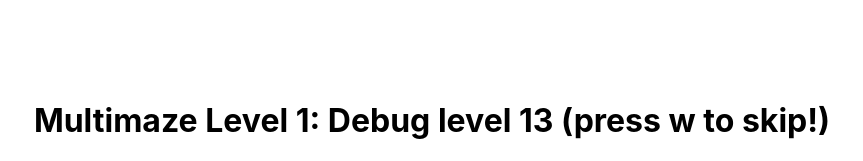
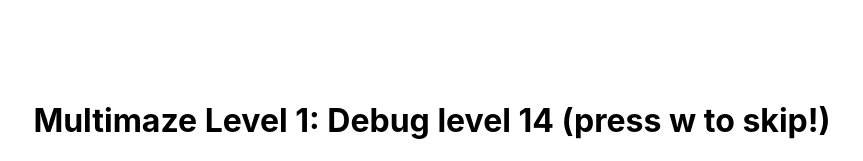
Before and after one commit to polkerty/multimaze, a Next.js app: page / in a window 1280 px wide. Shown: the top 161 px of the page, without its empty margins (208-1071 px from the left). Built offline with nearby package versions, Linux system fonts and the light colour scheme.

Commit message:
Update pages/level.js, pages/levels.json files

```diff
--- a/pages/level.js
+++ b/pages/level.js
@@ -65,10 +65,10 @@ export default class Level extends Component {
                 if ( playerIndex > -1 ) {
                     newContents.splice(playerIndex, 1);
                 }
-                else {
+            }
+            else {
                    newContents.push(TOKEN.PLAYER1)
                 }
-            }
 
             newBoard[x][y] = newContents;
             //removeDuplicatePlayers(newContents)
--- a/pages/levels.json
+++ b/pages/levels.json
@@ -1,6 +1,6 @@
 [
 {
-    "name": "Debug level 13 (press w to skip!)",
+    "name": "Debug level 14 (press w to skip!)",
     "definition": [[[1], [4], [4], [4], [4], [4], [4], [1]], [[1], [], [], [], [], [], [3], [1]], [[1], [], [], [], [], [], [], [1]], [[1], [], [], [],
 [], [], [], [1]], [[1], [], [], [1], [5], [], [5], [1]], [[1], [], [], [], [1], [], [], [1]], [[1], [2], [], [2], [], [], [], [1]], [[1], [1], [1], [1], [1], [1], [1], [1]]]
   },
```
